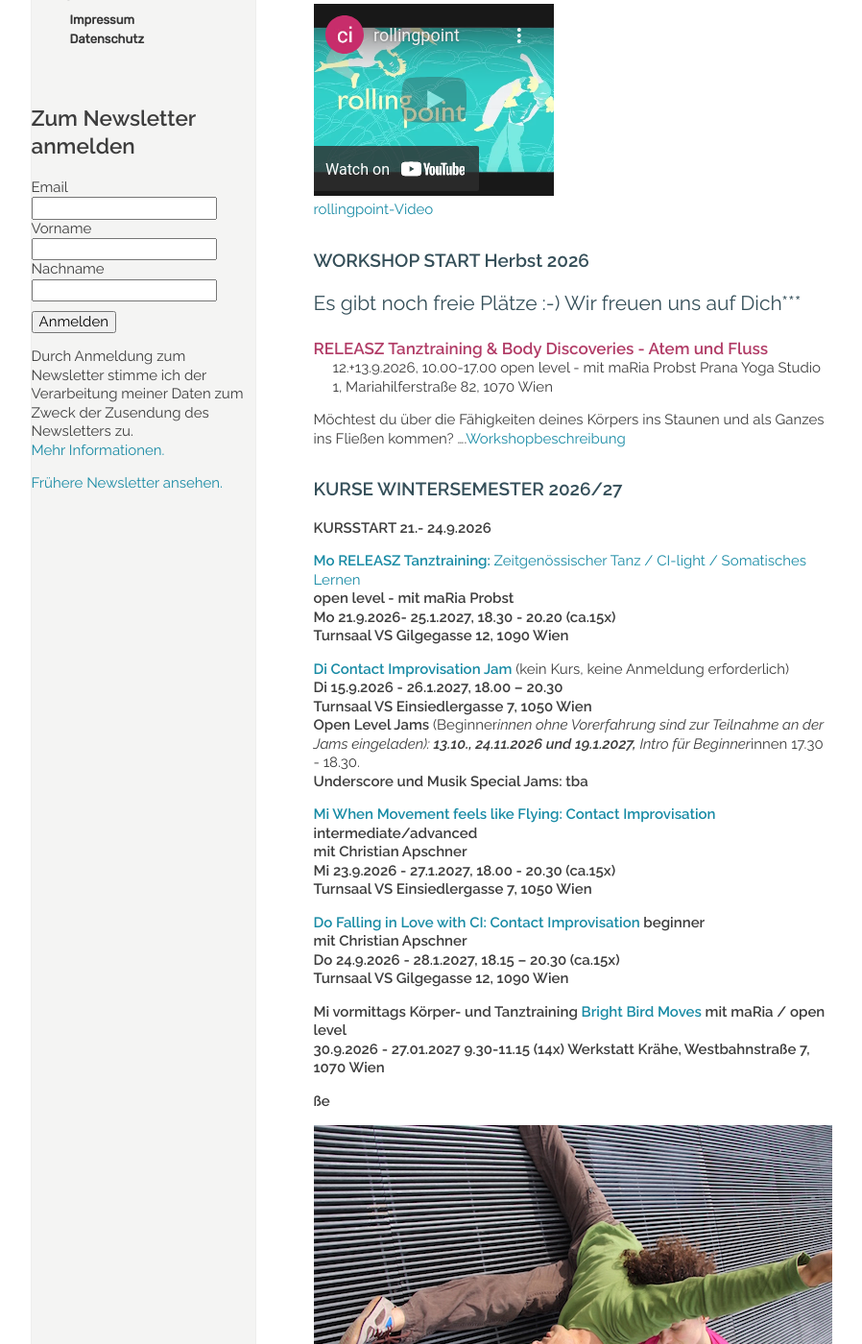
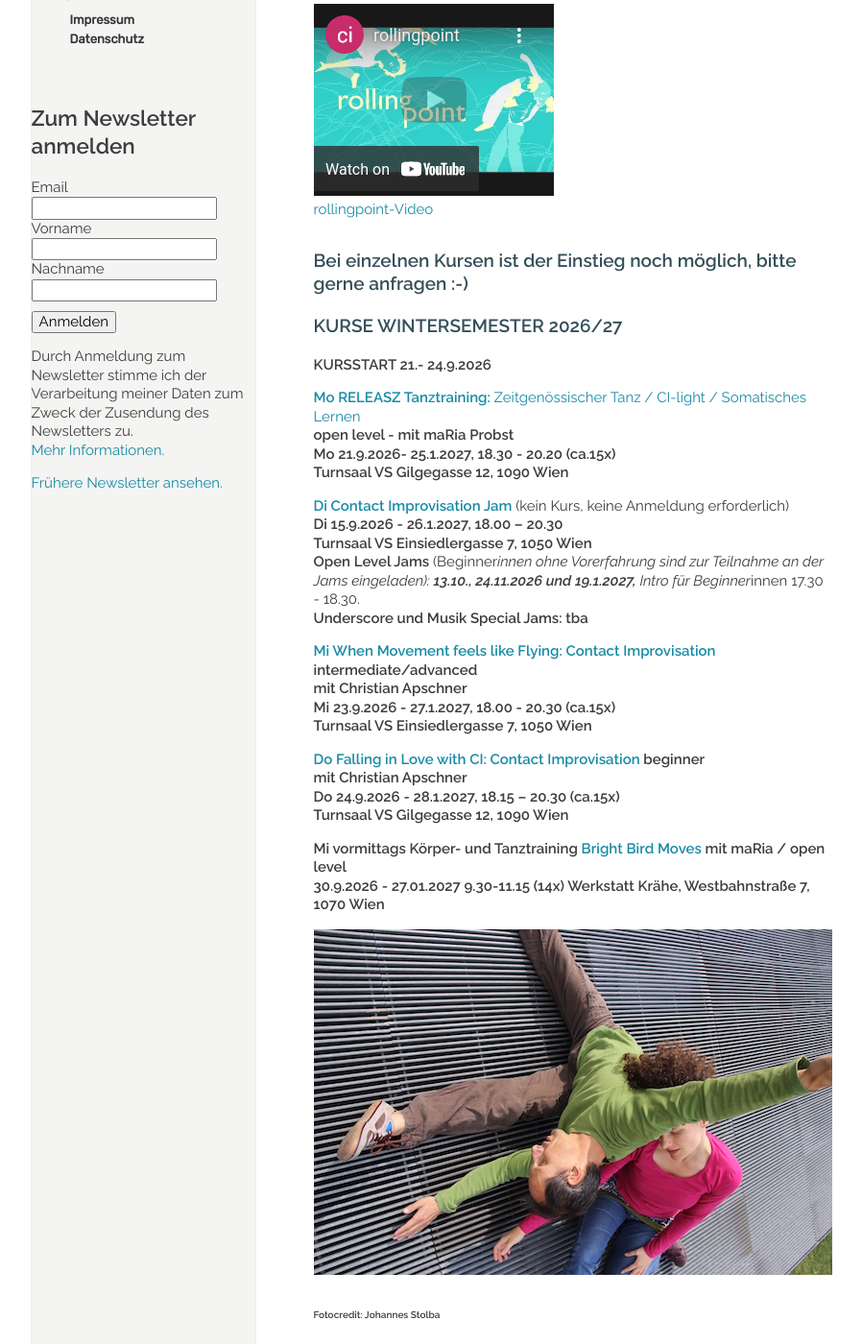
Before and after one commit to manulari/rollingpointat, a Jekyll site: the page built from _pages_de/index.md, in a window 1280 px wide and 1400 px high, scrolled down 952 px. Shown: the whole window at 96% size, without its empty margins (152-1050 px from the left). Built offline with Jekyll 4.4.1, drawn with Linux system fonts in a browser that asks for light colours; comment, search, counter and statistics services are not loaded.

Commit message:
Update page (de) “index”

```diff
--- a/_pages_de/index.md
+++ b/_pages_de/index.md
@@ -29,17 +29,7 @@ Ob mit oder ohne Vorerfahrung – hier bist du richtig!
 
 <div class="imglink"><a target="_blank" href="https://www.youtube.com/embed/kp3DqzN1Ldo"><img src="/assets/uploads/video_vorschau_rollingpoint.png" alt="" /><div>rollingpoint-Video</div></a></div>
 
-### **WORKSHOP START Herbst 2026**
-
-## Es gibt noch freie Plätze :-) Wir freuen uns auf Dich\*\**
-
-#### RELEASZ Tanztraining & Body Discoveries - Atem und Fluss
-
-12.+13.9.2026, 10.00-17.00
-open level - mit maRia Probst
-Prana Yoga Studio 1, Mariahilferstraße 82, 1070 Wien
-
-Möchtest du über die Fähigkeiten deines Körpers ins Staunen und als Ganzes ins Fließen kommen? ....[Workshopbeschreibung](/WS1)
+### **Bei einzelnen Kursen ist der Einstieg noch möglich, bitte gerne anfragen :-)**
 
 ### **KURSE WINTERSEMESTER 2026/27**
 
@@ -71,7 +61,7 @@ Möchtest du über die Fähigkeiten deines Körpers ins Staunen und als Ganzes i
 **30.9.2026 - 27.01.2027 9.30-11.15 (14x)
 Werkstatt Krähe, Westbahnstraße 7, 1070 Wien**
 
-**ße**
+
 
 ![Mehr CI auf der Stiege](/assets/uploads/img_0198.jpg "Mehr CI auf der Stiege")
 
```
